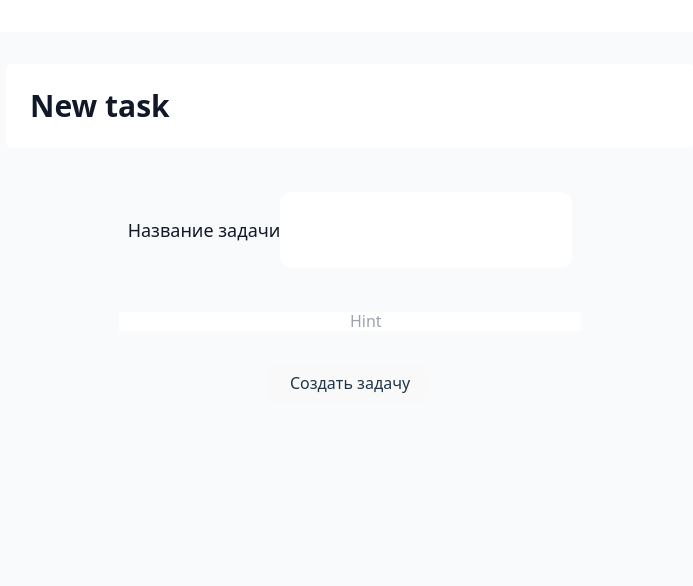
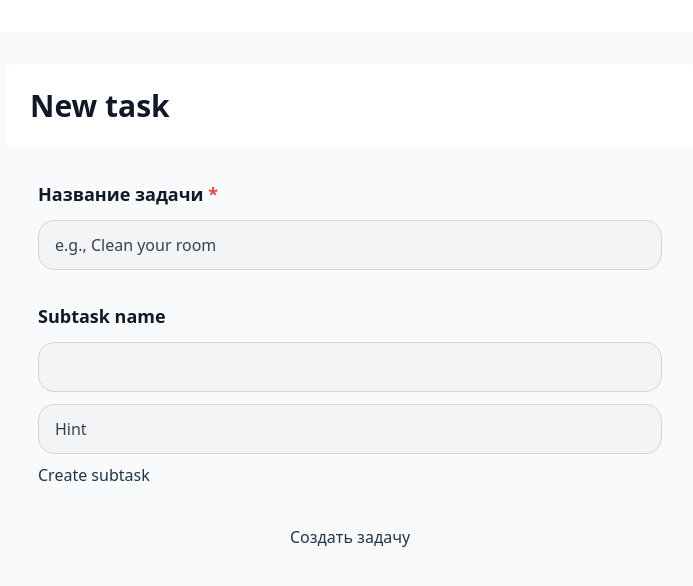
Before and after one commit to Iloha/adhd, a React (Vite) app: page / in a window 1280 px wide. Shown: the top 586 px of the page, without its empty margins (290-983 px from the left). Built offline with nearby package versions, Linux system fonts and the light colour scheme; data requests are answered from the project's data file.

Commit message:
support subtasks adding

```diff
--- a/db.json
+++ b/db.json
@@ -249,6 +249,27 @@
       "updatedAt": "2026-03-25",
       "printable": true,
       "done": false
+    },
+    {
+      "id": "f8f4",
+      "text": "5555",
+      "subtasks": [
+        {
+          "title": "5",
+          "hint": "",
+          "done": false
+        },
+        {
+          "title": "6",
+          "hint": "",
+          "done": false
+        },
+        {
+          "title": "7",
+          "hint": "",
+          "done": false
+        }
+      ]
     }
   ]
 }
--- a/src/components/AddTask.jsx
+++ b/src/components/AddTask.jsx
@@ -3,28 +3,37 @@ import { useState } from "react"
 function Addtext({ onAdd }) {
 
   const [text, setText] = useState('')
+  const [subtasks, setSubtasks] = useState([])
   const [subtask, setSubtask] = useState('')
 
   const onSubmit = (e) => {
     e.preventDefault()
-    onAdd({ text, subtask})
+    onAdd({ text, subtasks})
 
     setText('')
-    setSubtask('')
+    setSubtasks('')
   }
 
-
+  const addSubtask = (subtask) => {
+    const newSubtask = { title: subtask, hint: '', done: false }
+    setSubtasks([...subtasks, newSubtask])
+    setSubtask([])
+  }
   return (
       <div className="max-w-2xl mx-auto px-6 py-8 pb-32">
         <form onSubmit={onSubmit} className="task-form space-y-8">
-          <fieldset className="task-form__line space-y-3">
-            <label htmlFor="" className="task-form__label text-lg text-gray-900">Название задачи</label>
-            <input type="text" className="task-form__textbox text-lg py-6 px-4 rounded-xl border-gray-300 focus:border-blue-500 focus:ring-blue-50" placeholder="" value={text} onChange={(e)=>setText(e.target.value)}/>
+          <fieldset className="task-form__line space-y-3 text-left">
+            <label htmlFor="" className="task-form__label block text-lg font-bold text-gray-900">Название задачи <span className="text-red-500">*</span></label>
+            <input type="text" className="task-form__textbox w-full text-base py-3 px-4 rounded-2xl bg-gray-100 border border-gray-300 text-gray-00 placeholder-gray-700 focus:outline-none focus:border-blue-500" placeholder="e.g., Clean your room" value={text} onChange={(e)=>setText(e.target.value)}/>
           </fieldset>
-          <fieldset className="task-form__line space-y-3">
-            <input type="text"  className="task-form__textbox"  placeholder="" value={subtask} onChange={(e)=>setSubtask(e.target.value)}/>
-            <input type="text" name="" placeholder="Hint" />
+
+          <fieldset className="task-form__line space-y-3 text-left">
+            <label htmlFor="" className="task-form__label block text-lg font-bold text-gray-900">Subtask name</label>
+            <input type="text"  className="task-form__textbox w-full text-base py-3 px-4 rounded-2xl bg-gray-100 border border-gray-300 text-gray-00 placeholder-gray-700 focus:outline-none focus:border-blue-500"  placeholder="" value={subtask} onChange={(e)=>setSubtask(e.target.value)}/>
+            <input type="text" className="task-form__textbox w-full text-base py-3 px-4 rounded-2xl bg-gray-100 border border-gray-300 text-gray-00 placeholder-gray-700 focus:outline-none focus:border-blue-500" name="" placeholder="Hint" />
+            <div onClick={() => addSubtask(subtask)}>Create subtask</div>
           </fieldset>
+
           <button>Cоздать задачу</button>
         </form>
       </div>
--- a/src/index.css
+++ b/src/index.css
@@ -1,6 +1,7 @@
 @tailwind base;
 @tailwind components;
 @tailwind utilities;
+@import "./theme.css";
 
 @layer base {
   :root {
--- /dev/null
+++ b/src/theme.css
@@ -0,0 +1,101 @@
+@theme inline {
+  --color-background: var(--background);
+  --color-foreground: var(--foreground);
+  --color-card: var(--card);
+  --color-card-foreground: var(--card-foreground);
+  --color-popover: var(--popover);
+  --color-popover-foreground: var(--popover-foreground);
+  --color-primary: var(--primary);
+  --color-primary-foreground: var(--primary-foreground);
+  --color-secondary: var(--secondary);
+  --color-secondary-foreground: var(--secondary-foreground);
+  --color-muted: var(--muted);
+  --color-muted-foreground: var(--muted-foreground);
+  --color-accent: var(--accent);
+  --color-accent-foreground: var(--accent-foreground);
+  --color-destructive: var(--destructive);
+  --color-destructive-foreground: var(--destructive-foreground);
+  --color-border: var(--border);
+  --color-input: var(--input);
+  --color-input-background: var(--input-background);
+  --color-switch-background: var(--switch-background);
+  --color-ring: var(--ring);
+  --color-chart-1: var(--chart-1);
+  --color-chart-2: var(--chart-2);
+  --color-chart-3: var(--chart-3);
+  --color-chart-4: var(--chart-4);
+  --color-chart-5: var(--chart-5);
+  --radius-sm: calc(var(--radius) - 4px);
+  --radius-md: calc(var(--radius) - 2px);
+  --radius-lg: var(--radius);
+  --radius-xl: calc(var(--radius) + 4px);
+  --color-sidebar: var(--sidebar);
+  --color-sidebar-foreground: var(--sidebar-foreground);
+  --color-sidebar-primary: var(--sidebar-primary);
+  --color-sidebar-primary-foreground: var(--sidebar-primary-foreground);
+  --color-sidebar-accent: var(--sidebar-accent);
+  --color-sidebar-accent-foreground: var(--sidebar-accent-foreground);
+  --color-sidebar-border: var(--sidebar-border);
+  --color-sidebar-ring: var(--sidebar-ring);
+}
+
+@layer base {
+  * {
+    @apply border-border outline-ring/50;
+  }
+
+  body {
+    @apply bg-background text-foreground;
+  }
+
+  /**
+  * Default typography styles for HTML elements (h1-h4, p, label, button, input).
+  * These are in @layer base, so Tailwind utility classes (like text-sm, text-lg) automatically override them.
+  */
+
+  html {
+    font-size: var(--font-size);
+  }
+
+  h1 {
+    font-size: var(--text-2xl);
+    font-weight: var(--font-weight-medium);
+    line-height: 1.5;
+  }
+
+  h2 {
+    font-size: var(--text-xl);
+    font-weight: var(--font-weight-medium);
+    line-height: 1.5;
+  }
+
+  h3 {
+    font-size: var(--text-lg);
+    font-weight: var(--font-weight-medium);
+    line-height: 1.5;
+  }
+
+  h4 {
+    font-size: var(--text-base);
+    font-weight: var(--font-weight-medium);
+    line-height: 1.5;
+  }
+
+  label {
+    font-size: var(--text-base);
+    font-weight: var(--font-weight-medium);
+    line-height: 1.5;
+  }
+
+  button {
+    font-size: var(--text-base);
+    font-weight: var(--font-weight-medium);
+    line-height: 1.5;
+  }
+
+  input {
+    font-size: var(--text-base);
+    font-weight: var(--font-weight-normal);
+    line-height: 1.5;
+  }
+}
```
